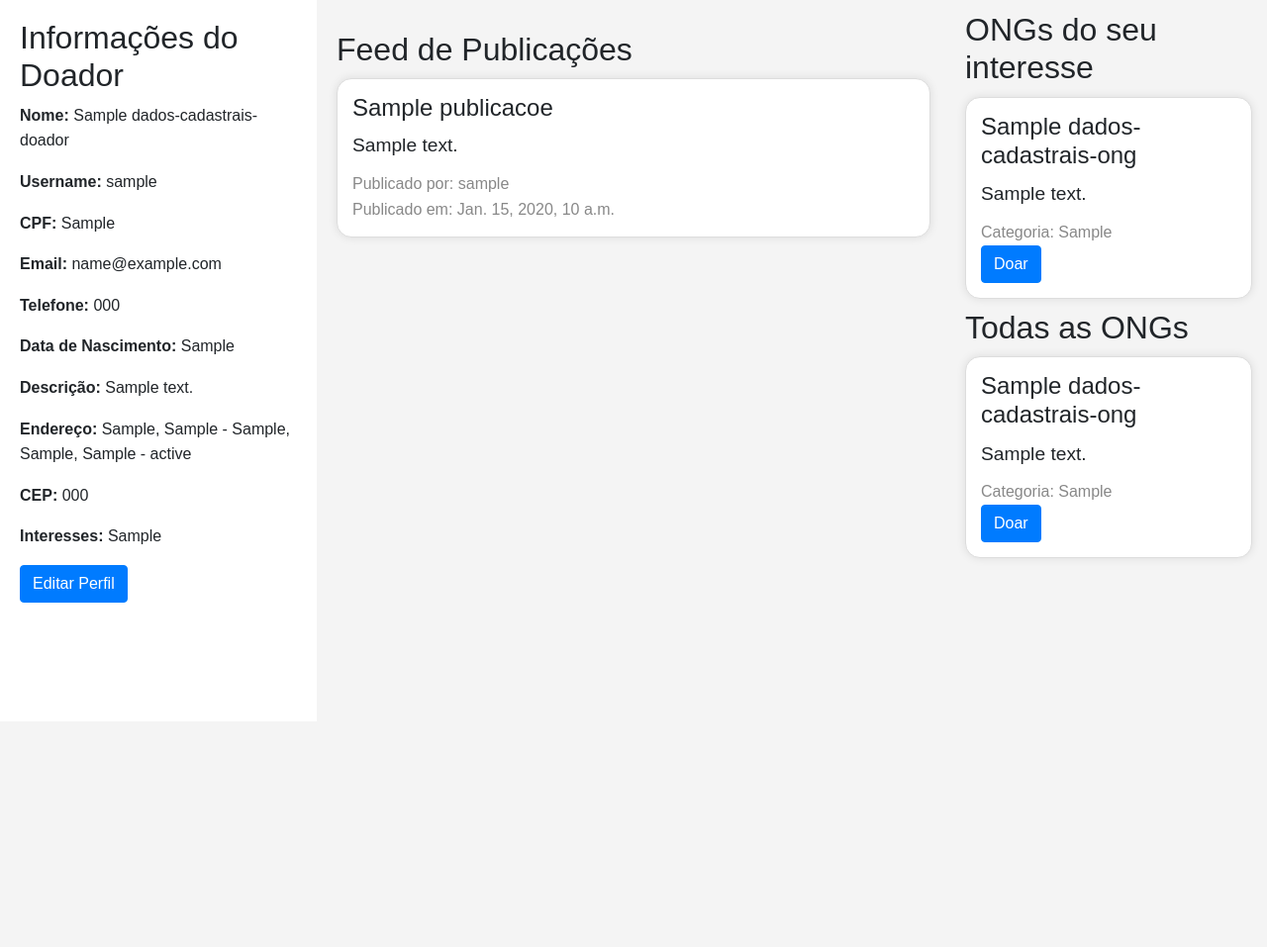
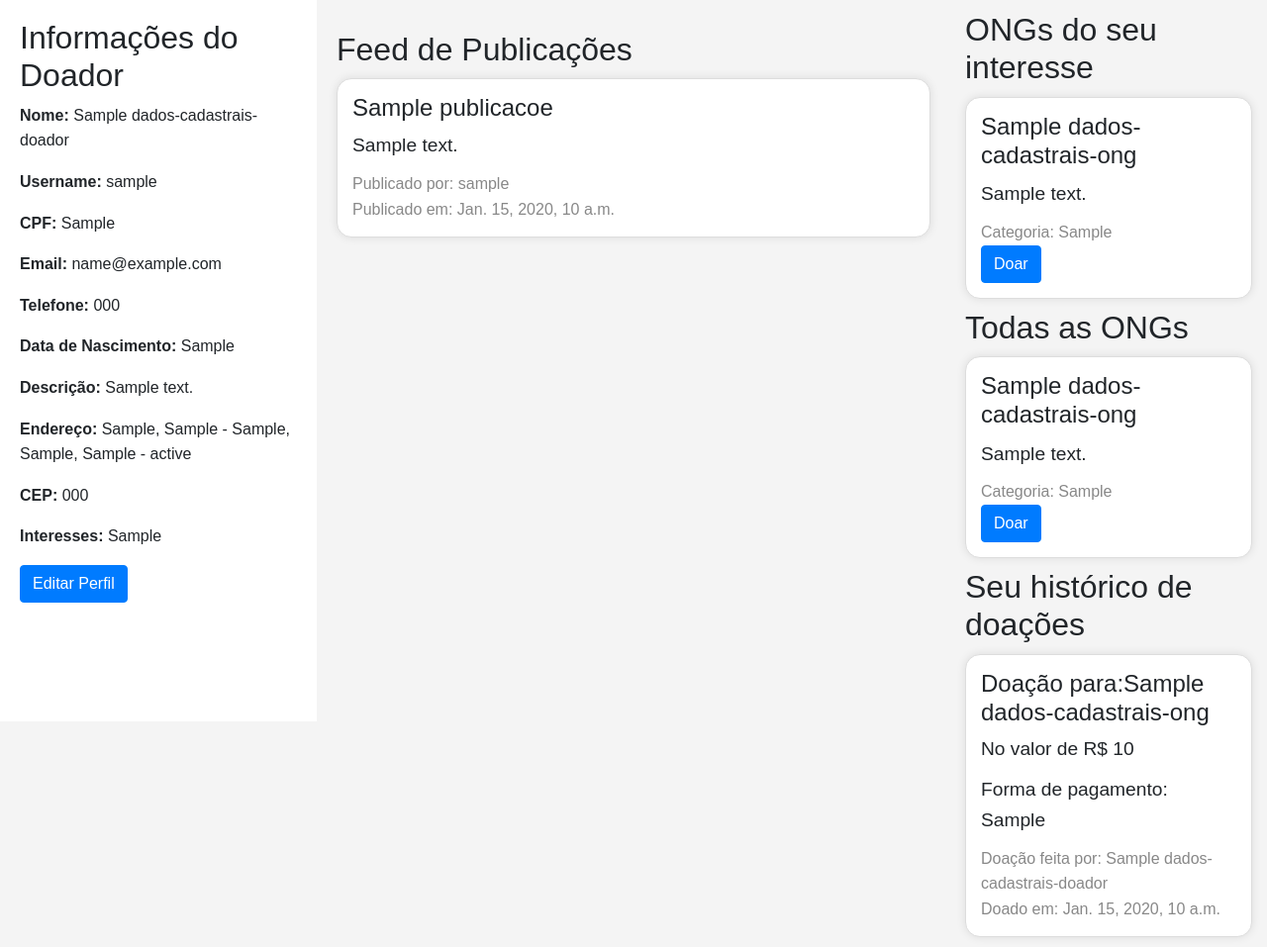
Before and after one commit to RonaldoTSM/donare, a Django app: a page that uses app_pagina_inicial/templates/paginas/home_doador.html in a window 1280 px wide. Shown: the part 71-1028 px from the top of the page at 99% size. Before the commit the page ends 680 px from the top, so only its background shows below. Run offline with Django 4.2, Linux system fonts and the light colour scheme; tables that the repository leaves empty hold one stand-in row (values such as "Sample post"); parts of the project's set-up code (start-up, migrations or seed data) failed here and were passed over; some libraries are stand-ins or nearby versions.

Commit message:
implementacao historico de doacoes

```diff
--- a/app_pagina_inicial/templates/paginas/home_doador.html
+++ b/app_pagina_inicial/templates/paginas/home_doador.html
@@ -170,6 +170,22 @@
                         <p>Nenhuma ONG encontrada.</p>
                     {% endfor %}
                 </div>
+
+                <h2>Seu histórico de doações</h2>
+                <div id="feedDoacoes">
+                    {% for doacao in doacoes %}
+                        <div class="publicacao">
+                            <h4>Doação para:{{ doacao.ong.nome }}</h4>
+                            <p>No valor de R$ {{ doacao.valor }}</p>
+                            <p>Forma de pagamento: {{ doacao.forma_pagamento }}</p>
+                            <small>Doação feita por: {{ doacao.autor.Nome }}</small><br>
+                            <small>Doado em: {{ doacao.data_publicacao }}</small>
+                        </div>
+                    {% empty %}
+                        <p>Nenhuma doação encontrada.</p>
+                    {% endfor %}
+                </div>
+
             </div>
             <!-- Modal de doação -->
             <div class="modal fade" id="doacaoModal" tabindex="-1" role="dialog" aria-labelledby="exampleModalLabel" aria-hidden="true">
@@ -224,7 +240,7 @@
                         <div class="modal-body">
                             <!-- Display the ONG user and donation details -->
                             <p>ONG: <span id="ongUserDepositModal"></span></p>
-                            <p>Valor da Doação: <span id="valorDoacaoDepositModal" aria-placeholder="R$"></span></p>
+                            <p>Valor da Doação: R$ <span id="valorDoacaoDepositModal"></span></p>
 
                             <!-- Display fields for deposit information -->
                             <div class="form-group">
@@ -264,7 +280,6 @@
                 </div>
             </div>
 
-           <!-- Modal de Agradecimento -->
             <!-- Modal de Agradecimento -->
             <div class="modal fade" id="agradecimentoModal" tabindex="-1" role="dialog" aria-labelledby="exampleModalLabel" aria-hidden="true">
                 <div class="modal-dialog" role="document">
@@ -349,12 +364,10 @@
             console.log('Abrindo modal de depósito para:', ongNome);
             console.log(valorDoacao)
             obterDadosBancariosOng(ongUser)
-            // Formatar o valor da doação para exibir corretamente no modal
-            var valorDoacaoFormatado = 'R$ ' + (valorDoacao);
 
             // Atualizar o conteúdo do modal com os detalhes da doação
             document.getElementById('ongUserDepositModal').innerText = ongUser;
-            document.getElementById('valorDoacaoDepositModal').innerText = valorDoacaoFormatado;
+            document.getElementById('valorDoacaoDepositModal').innerText = valorDoacao;
 
             // Mostrar o modal de depósito
             $('#depositoModal').modal('show');
@@ -404,13 +417,20 @@
         function confirmarDeposito() {
             // Retrieve deposit information from input fields
             var valorDoacao = document.getElementById('valorDoacaoDepositModal').innerText;
-            var nomeTitular = document.getElementById('nomeTitular').value;
-            var conta = document.getElementById('conta').value;
-            var agencia = document.getElementById('agencia').value;
-            var banco = document.getElementById('banco').value;
-            var tipoConta = document.getElementById('tipoConta').value;
-            var pix = document.getElementById('pix').value;
-            var obs = document.getElementById('obs').value;
+            var nomeTitular = document.getElementById('nomeTitular').innerText;
+            var conta = document.getElementById('conta').innerText;
+            var agencia = document.getElementById('agencia').innerText;
+            var banco = document.getElementById('banco').innerText;
+            var tipoConta = document.getElementById('tipoConta').innerText;
+            var pix = document.getElementById('pix').innerText;
+            var obs = document.getElementById('obs').innerText;
+
+            var ongNome = document.getElementById('ongNomeModal').innerText;
+            var ongUser = document.getElementById('ongUser').value;
+            var formaPagamento = 'deposito';  // Defina a forma de pagamento como 'deposito' para depósitos
+
+            // Chamar a função performDoacao
+            performDoacao(ongNome, ongUser, valorDoacao, formaPagamento, '{{doador.username}}');
 
             // You can use this information for further processing or send it to the server
             console.log('Nome do Titular:', nomeTitular);
@@ -420,6 +440,8 @@
             console.log('Tipo de Conta:', tipoConta);
             console.log('Chave PIX:', pix);
             console.log('Observações:', obs);
+            console.log('NOME DA ONG: ', ongNome)
+            console.log('ONG USER: ', ongUser)
 
             // Close the deposit modal
             $('#depositoModal').modal('hide');
--- a/app_pagina_inicial/views.py
+++ b/app_pagina_inicial/views.py
@@ -2,6 +2,7 @@ from django.shortcuts import render, get_object_or_404, redirect
 from app_criar_perfil_ong.models import CadastroOng
 from app_criar_perfil_doador.models import Cadastro
 from app_criar_perfil_ong.models import DadosBancariosOng
+from .models import Doacoes
 from django.contrib import messages
 from django.http import HttpResponseRedirect
 from django.urls import reverse
@@ -14,13 +15,20 @@ from django.http import JsonResponse
 
 def home_ong(request, username):
     ong = get_object_or_404(CadastroOng, username=username)
-    return render(request, 'paginas/home_ong.html', {'ong': ong})
+    doacoes = Doacoes.objects.filter(
+        Q(ong=ong)
+    ).order_by('-data_publicacao')
+    return render(request, 'paginas/home_ong.html', {'ong': ong, 'doacoes': doacoes})
 
 def home_doador(request, username):
     doador = get_object_or_404(Cadastro, username=username)
     publicacoes = Publicacao.objects.all().order_by('-data_publicacao')
     ongs = CadastroOng.objects.all()
     interesses_usuario = doador.interesses.split(',')
+    doacoes = Doacoes.objects.filter(
+        Q(autor=doador)
+    ).order_by('-data_publicacao')
+
     ongs_interesses = CadastroOng.objects.filter(
         Q(categoria__in=interesses_usuario)
     )
@@ -29,7 +37,7 @@ def home_doador(request, username):
     doador.nascimento = formatar_data_nascimento(doador.nascimento)
     doador.telefone = formatar_telefone(doador.telefone)
 
-    return render(request, 'paginas/home_doador.html', {'doador': doador, 'publicacoes': publicacoes, 'ongs': ongs, 'ongs_interesses': ongs_interesses, 'dadosBancarios': dadosBancarios})
+    return render(request, 'paginas/home_doador.html', {'doador': doador, 'publicacoes': publicacoes, 'ongs': ongs, 'ongs_interesses': ongs_interesses, 'dadosBancarios': dadosBancarios, 'doacoes': doacoes})
 
 def getDadosBancarios(request, ongUser):
 
```
Also changed, not shown: app_pagina_inicial/templates/paginas/home_ong.html (+13 -0 lines).
